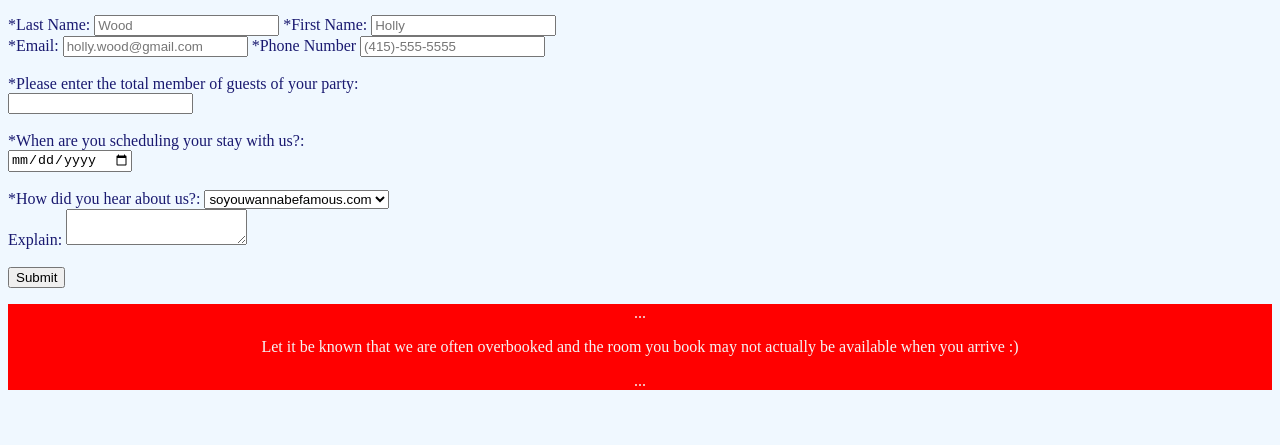
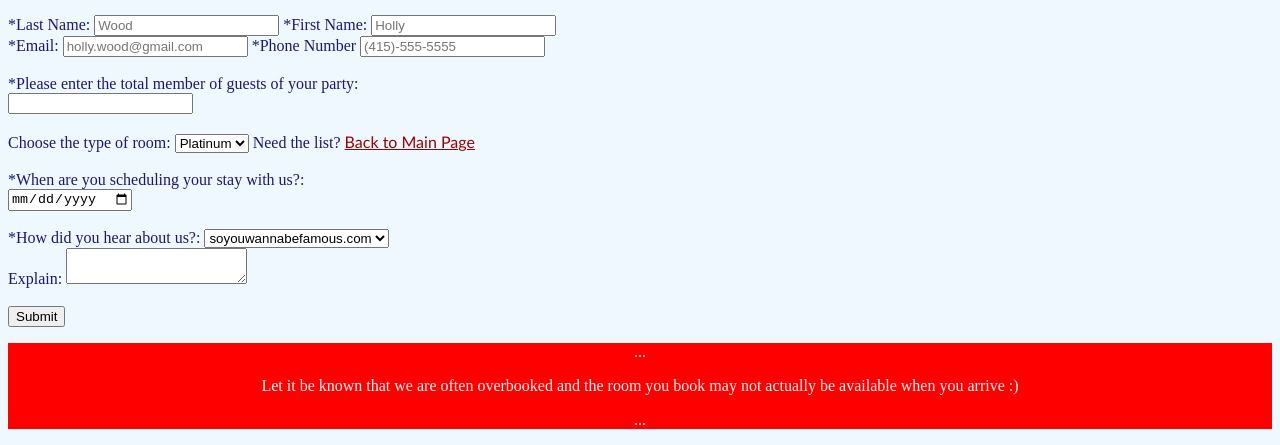
Before and after one commit to corvidbonez/capstone-lit, a plain HTML site: page html_final_proj/reservation.html in a window 1280 px wide. Shown: the part 432-877 px from the top of the page. Before the commit the page ends 838 px from the top, so only its background shows below. Drawn offline with Linux system fonts and the light colour scheme.

```diff
--- a/html_final_proj/reservation.html
+++ b/html_final_proj/reservation.html
@@ -26,6 +26,16 @@
     <label for="partytotal">*Please enter the total member of guests of your party:</label>
     <br>
     <input type="number" name="guestpartytotal" id="partytotal">
+    <br>
+    <br>
+    <label for="roomtier">Choose the type of room:</label>
+    <select name="guestbooking" id="roomtier">
+        <option value="top">Platinum</option>
+        <option value="high">Gold</option>
+        <option value="mid">Silver</option>
+        <option value="bottom">Copper</option>
+    </select>
+    <label for="roomtier">Need the list? <a href="welcome.html">Back to Main Page</a> </label>
     <br>
     <br>
     <label for="arrivaledate">*When are you scheduling your stay with us?:</label>
```
Also changed, not shown: webring_proj/webring.css (renamed from webring.css), webring_proj/webringproject.html (renamed from webringproject.html), 2 other files.
